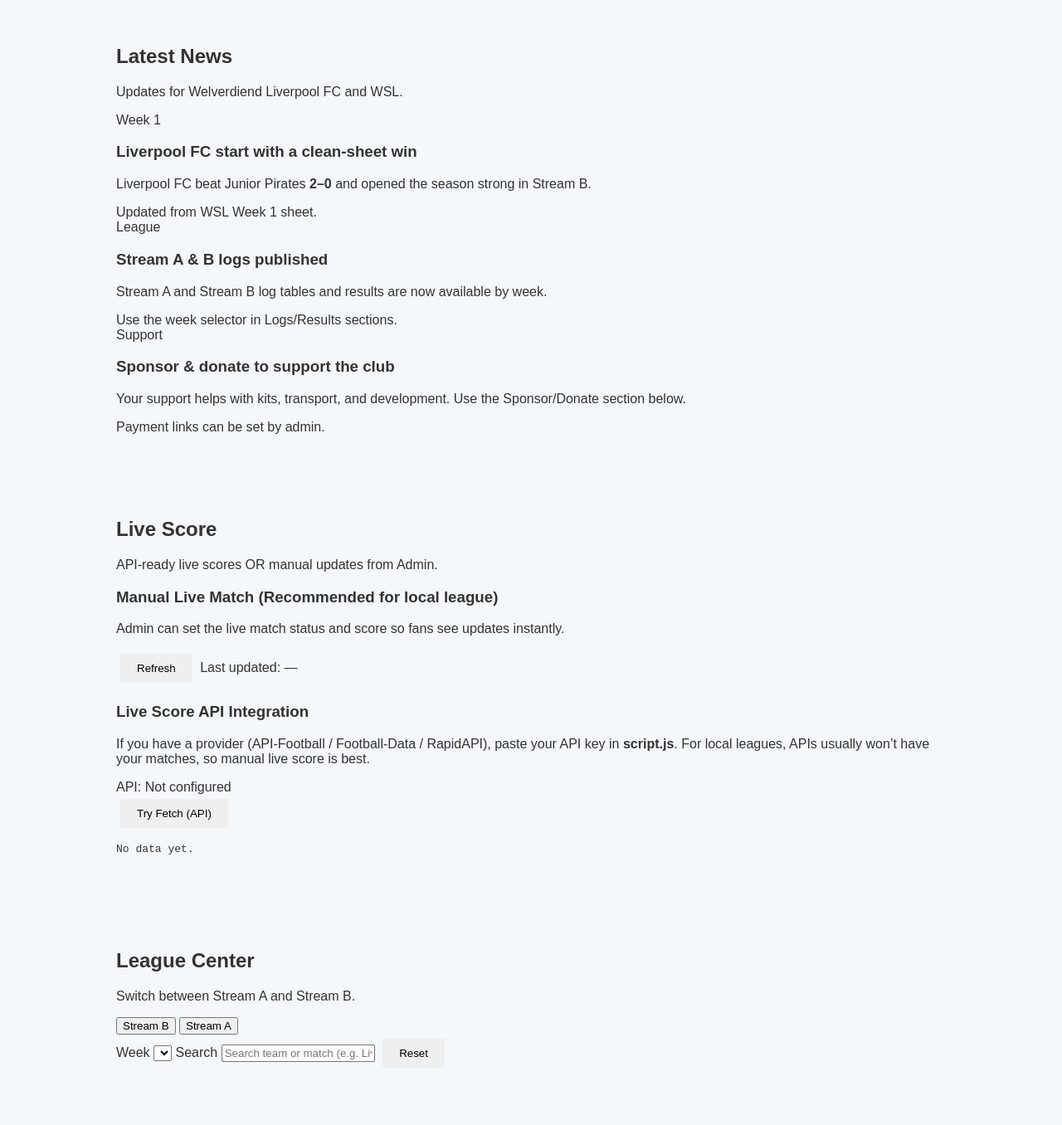
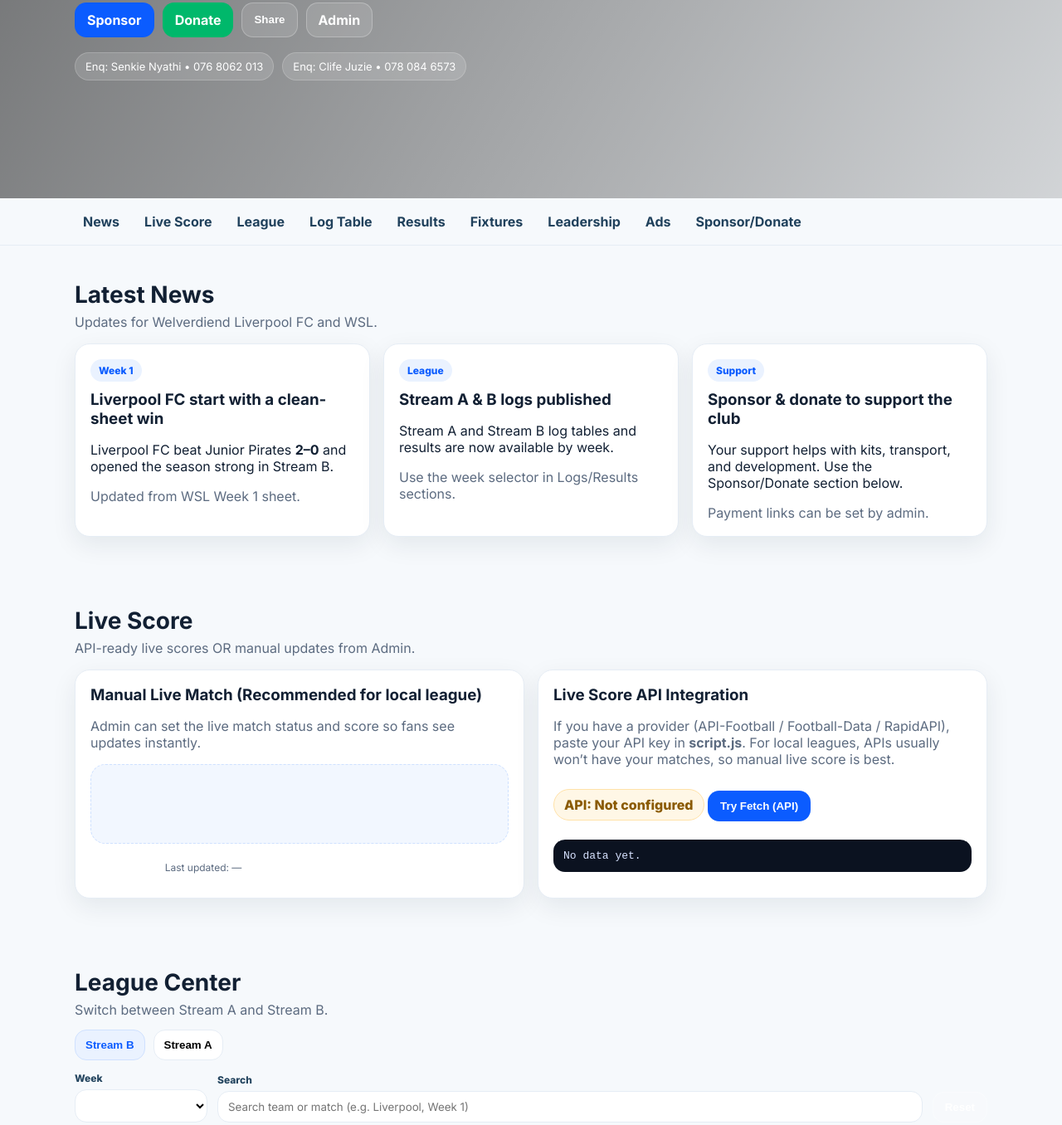
Before and after one commit to Mkansicc/liverpool, a plain HTML site: page index.html in a window 1280 px wide. Shown: the part 257-1613 px from the top of the page at 83% size. Drawn offline with Linux system fonts and the light colour scheme.

Commit message:
Update style.css

```diff
--- a/style.css
+++ b/style.css
@@ -1,82 +1,207 @@
-body {
-  margin: 0;
-  font-family: Arial, sans-serif;
-  background: #f4f8fb;
-  color: #333;
+:root{
+  --bg:#f6f9fc;
+  --card:#ffffff;
+  --text:#122033;
+  --muted:#5c6b80;
+  --brand:#0b5cff;
+  --success:#00b86b;
+  --border:#e6edf5;
+  --shadow: 0 10px 30px rgba(18,32,51,.08);
+  --radius: 18px;
 }
 
-.slideshow {
-  height: 60vh;
-  background: url("images/slide1.jpg") center/cover no-repeat;
-  position: relative;
+*{box-sizing:border-box}
+html,body{margin:0;padding:0;font-family:Inter,system-ui,Segoe UI,Arial,sans-serif;color:var(--text);background:var(--bg)}
+a{color:inherit}
+.container{width:min(1100px, 92%); margin:0 auto}
+
+.hero{position:relative; min-height:62vh; display:flex; align-items:center; overflow:hidden}
+.hero-bg{position:absolute; inset:0; background:center/cover no-repeat; transform:scale(1.06); transition:background-image 800ms ease}
+.hero-overlay{position:absolute; inset:0; background:linear-gradient(120deg, rgba(0,0,0,.55), rgba(0,0,0,.15))}
+.hero-inner{position:relative; z-index:2; color:#fff; padding:56px 0}
+.brandline{display:flex; gap:14px; align-items:center}
+.logo{width:54px;height:54px;border-radius:12px;background:#fff; padding:6px; object-fit:contain}
+.kicker{font-weight:700; letter-spacing:.12em; font-size:12px; opacity:.9}
+.hero h1{margin:8px 0 8px; font-size: clamp(28px, 5vw, 46px); line-height:1.05}
+.sub{margin:0; opacity:.95}
+
+.hero-actions{display:flex; flex-wrap:wrap; gap:10px; margin-top:18px}
+.btn{
+  border:1px solid rgba(255,255,255,.25);
+  background:rgba(255,255,255,.12);
+  color:#fff;
+  padding:10px 14px;
+  border-radius:14px;
+  font-weight:700;
+  cursor:pointer;
+  text-decoration:none;
+  display:inline-flex;
+  align-items:center;
+  justify-content:center;
+  gap:8px;
+}
+.btn.primary{background:var(--brand); border-color:transparent}
+.btn.success{background:var(--success); border-color:transparent}
+.btn.ghost{background:rgba(255,255,255,.12)}
+.btn.full{width:100%}
+
+.mini-info{display:flex; flex-wrap:wrap; gap:10px; margin-top:18px}
+.pill{
+  background:rgba(255,255,255,.14);
+  border:1px solid rgba(255,255,255,.18);
+  padding:8px 12px;
+  border-radius:999px;
+  font-size:13px;
 }
 
-.overlay {
-  background: rgba(0,0,0,0.45);
-  color: white;
-  height: 100%;
-  text-align: center;
-  padding-top: 120px;
+.nav{
+  position:sticky; top:0; z-index:20;
+  background:rgba(246,249,252,.92);
+  backdrop-filter: blur(10px);
+  border-bottom:1px solid var(--border);
+}
+.nav-inner{display:flex; gap:10px; flex-wrap:wrap; padding:10px 0}
+.nav-link{
+  text-decoration:none;
+  font-weight:700;
+  color:#20415c;
+  padding:8px 10px;
+  border-radius:12px;
+}
+.nav-link:hover{background:#eaf2ff; color:var(--brand)}
+
+.section{padding:42px 0}
+.section-head h2{margin:0 0 6px; font-size:28px}
+.section-head p{margin:0; color:var(--muted)}
+
+.grid{display:grid; gap:16px; margin-top:16px}
+.grid.cards{grid-template-columns:repeat(3, minmax(0,1fr))}
+.grid.two{grid-template-columns:repeat(2, minmax(0,1fr))}
+.grid.three{grid-template-columns:repeat(3, minmax(0,1fr))}
+@media (max-width: 900px){
+  .grid.cards,.grid.two,.grid.three{grid-template-columns:1fr}
 }
 
-nav {
-  background: white;
-  padding: 10px;
-  text-align: center;
-  position: sticky;
-  top: 0;
+.card{
+  background:var(--card);
+  border:1px solid var(--border);
+  border-radius:var(--radius);
+  box-shadow:var(--shadow);
+  padding:18px;
+}
+.card-badge{
+  display:inline-flex;
+  padding:6px 10px;
+  border-radius:999px;
+  background:#eaf2ff;
+  color:var(--brand);
+  font-weight:800;
+  font-size:12px;
+  margin-bottom:10px;
+}
+.card h3{margin:0 0 8px}
+.muted{color:var(--muted)}
+.small{font-size:12px}
+.row{display:flex; align-items:center; gap:10px; flex-wrap:wrap; margin-top:10px}
+
+.tabs{display:flex; gap:10px; margin-top:14px}
+.tab{
+  border:1px solid var(--border);
+  background:#fff;
+  padding:10px 12px;
+  border-radius:14px;
+  font-weight:800;
+  cursor:pointer;
+}
+.tab.active{background:#eaf2ff; border-color:#cfe1ff; color:var(--brand)}
+
+.filters{
+  margin-top:14px;
+  display:grid;
+  grid-template-columns: 160px 1fr auto;
+  gap:12px;
+  align-items:end;
+}
+@media(max-width:900px){ .filters{grid-template-columns:1fr} }
+
+.field{display:grid; gap:6px}
+.field span{font-size:12px; font-weight:800; color:#24455f}
+input, select, textarea{
+  width:100%;
+  padding:10px 12px;
+  border-radius:14px;
+  border:1px solid var(--border);
+  outline:none;
+  background:#fff;
+  font-family:inherit;
+}
+textarea.textarea{min-height:220px}
+
+.table-wrap{overflow:auto; border-radius:14px; border:1px solid var(--border)}
+.table{width:100%; border-collapse:collapse; min-width:620px; background:#fff}
+.table th, .table td{padding:10px 12px; border-bottom:1px solid var(--border); text-align:left; white-space:nowrap}
+.table th{font-size:12px; color:#24455f; background:#f2f7ff}
+.table tr.highlight{background:#eaf2ff}
+
+.list{list-style:none; margin:0; padding:0; display:grid; gap:10px}
+.list li{
+  border:1px solid var(--border);
+  background:#fff;
+  padding:10px 12px;
+  border-radius:14px;
 }
 
-nav a {
-  margin: 0 12px;
-  text-decoration: none;
-  color: #004aad;
-  font-weight: bold;
+.person img{
+  width:100%;
+  max-width:220px;
+  aspect-ratio:1/1;
+  object-fit:cover;
+  border-radius:18px;
+  border:1px solid var(--border);
+  display:block;
+  margin:0 auto 12px;
 }
 
-section {
-  padding: 40px;
-  max-width: 1000px;
-  margin: auto;
+.livebox{
+  border:1px dashed #cfe1ff;
+  background:#f2f7ff;
+  border-radius:18px;
+  padding:14px;
+  min-height:96px;
+}
+.api-status{
+  display:inline-flex;
+  padding:8px 12px;
+  border-radius:999px;
+  background:#fff7e6;
+  border:1px solid #ffe2a8;
+  font-weight:800;
+  color:#8a5a00;
+  margin:10px 0;
+}
+.codebox{
+  background:#0b1220;
+  color:#d7e2ff;
+  border-radius:14px;
+  padding:12px;
+  overflow:auto;
+  max-height:230px;
 }
 
-.btn {
-  padding: 10px 20px;
-  border: none;
-  margin: 5px;
-  cursor: pointer;
+.share-row{display:flex; gap:10px; flex-wrap:wrap; margin-top:14px}
+
+.ad-card{
+  margin-top:16px;
+  background:linear-gradient(180deg, #ffffff, #f7fbff);
+  border:1px solid var(--border);
+  border-radius:var(--radius);
+  box-shadow:var(--shadow);
+  padding:18px;
 }
+.ad-head{display:flex; align-items:center; justify-content:space-between; margin-bottom:8px}
 
-.sponsor { background: gold; }
-.donate { background: #00c853; color: white; }
-
-table {
-  width: 100%;
-  border-collapse: collapse;
+.footer{
+  border-top:1px solid var(--border);
+  padding:18px 0 26px;
 }
-
-th, td {
-  padding: 10px;
-  border-bottom: 1px solid #ddd;
-}
-
-.highlight {
-  background: #e3f2fd;
-}
-
-.member {
-  text-align: center;
-  margin-bottom: 30px;
-}
-
-.member img {
-  width: 140px;
-  border-radius: 50%;
-}
-
-footer {
-  background: #004aad;
-  color: white;
-  text-align: center;
-  padding: 15px;
-}
+.footer-inner{display:flex; justify-content:space-between; gap:10px; flex-wrap:wrap}
```
